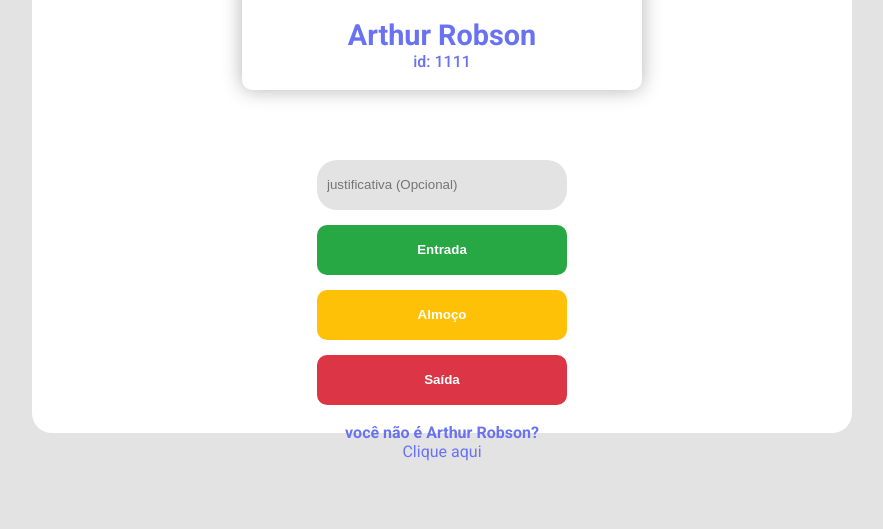
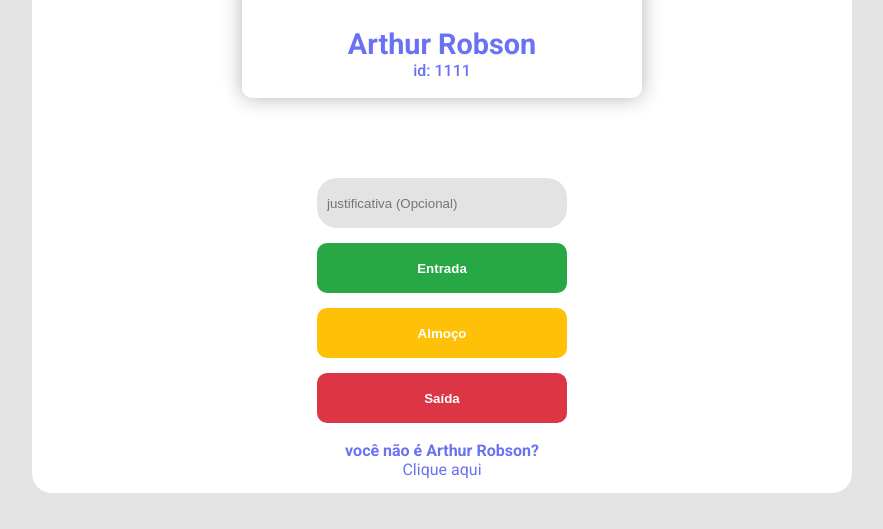
Before and after one commit to arthurobs542/clock-in-clock-out-tela, a plain HTML site: page index.html in a window 1280 px wide. Shown: the part 271-800 px from the top of the page, without its empty margins (198-1081 px from the left). Drawn offline with Linux system fonts and the light colour scheme.

Commit message:
projeto finalizado

```diff
--- a/index.html
+++ b/index.html
@@ -60,7 +60,7 @@
           id="conteiner-div-trocar-usuario"
         >
           <p>você não é Arthur Robson?</p>
-          <a href="#">Clique aqui</a>
+          <a href="credencial.html">Clique aqui</a>
         </div>
       </div>
     </section>
--- a/style.css
+++ b/style.css
@@ -31,7 +31,7 @@ body {
 
 .conteiner-div-section-tela {
   background-color: white;
-  height: 70vh;
+  height: 85vh;
   width: 80%;
   display: flex;
   flex-direction: column;
@@ -81,7 +81,7 @@ body {
   height: 150px;
 
   position: relative;
-  transform: translateY(-50px);
+  transform: translateY(-60px);
   left: 0;
   right: 0;
 
```
